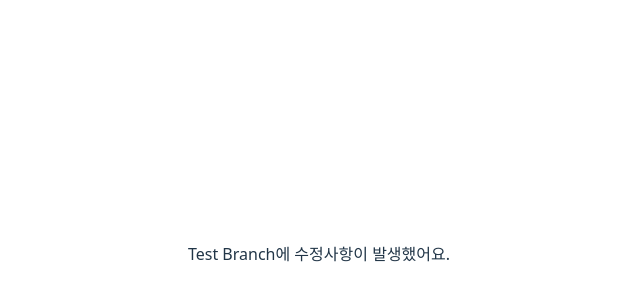
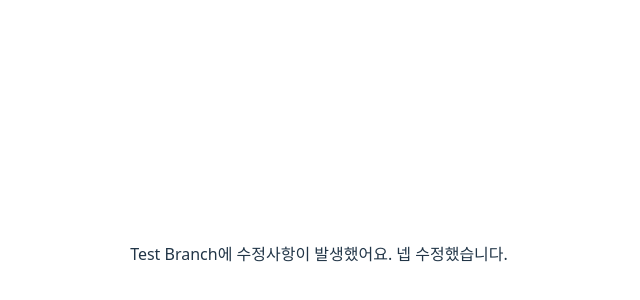
Before and after one commit to may-orca/my-website, a React (Vite) app in the folder my-website/: page / in a window 1280 px wide. Shown: the part 146-446 px from the top of the page, without its empty margins (321-961 px from the left). Built offline with nearby package versions, Linux system fonts and the light colour scheme.

Commit message:
수정 사항 반영

```diff
--- a/my-website/src/App.jsx
+++ b/my-website/src/App.jsx
@@ -10,6 +10,7 @@ function App() {
     <>
       <div>
          Test Branch에 수정사항이 발생했어요.
+         넵 수정했습니다.
       </div>
     </>
   )
```
